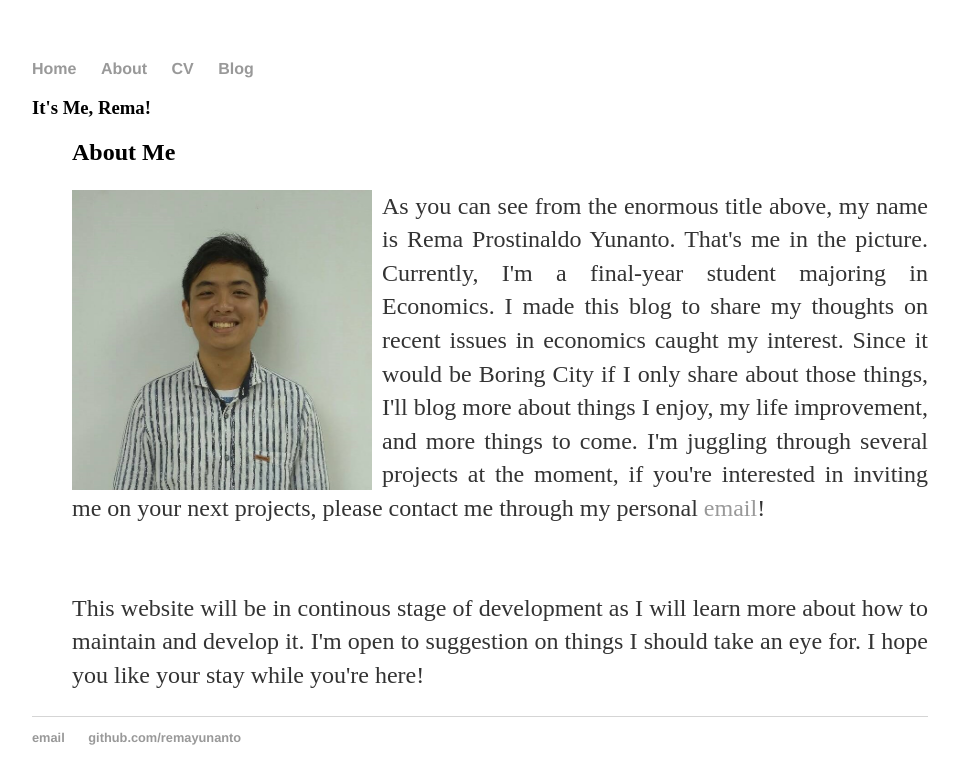
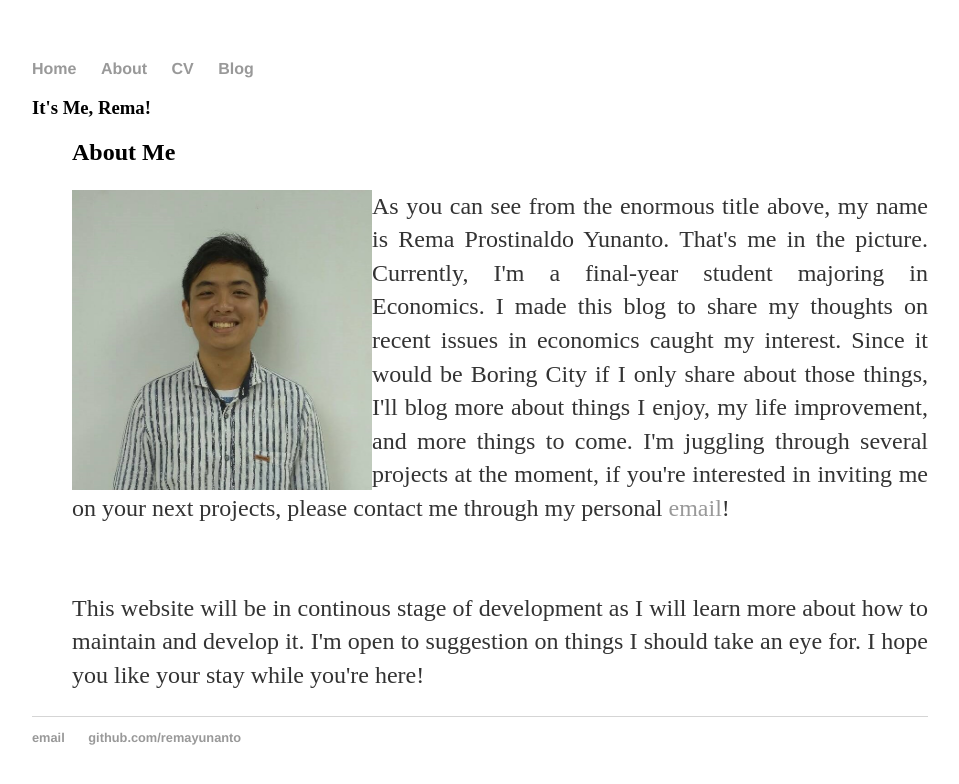
Before and after one commit to remayunanto/remayunanto.github.io, a Jekyll site: the page built from about/index.html, in a window 1280 px wide. Shown: the top 784 px of the page, without its empty margins (160-1119 px from the left). Built offline with Jekyll 4.4.1, drawn with Linux system fonts in a browser that asks for light colours.

Commit message:
Update main.css

```diff
--- a/css/main.css
+++ b/css/main.css
@@ -9,7 +9,7 @@ body {
 
 img {
     float: left;
-    padding: 0 10px 0 0;
+    padding: 0 0 0 0;
 }
 
 nav ul, footer ul {
```
